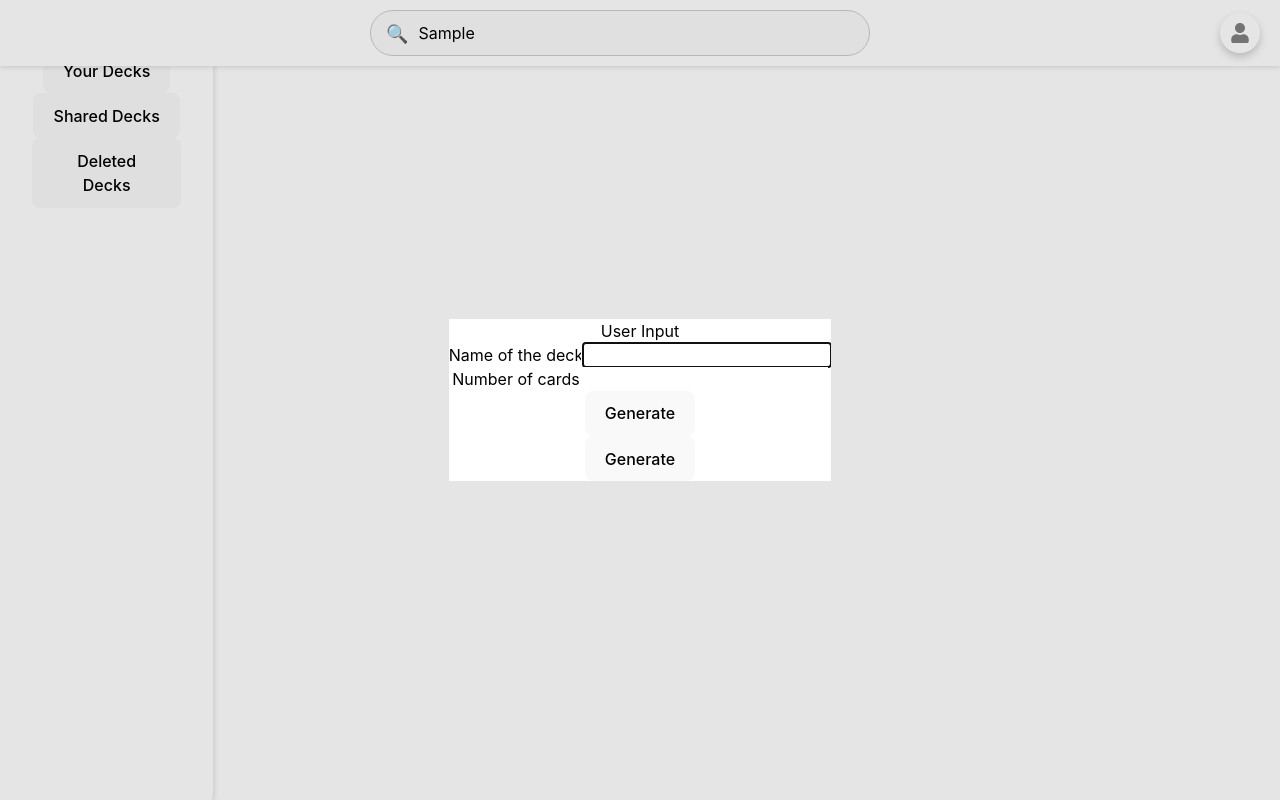
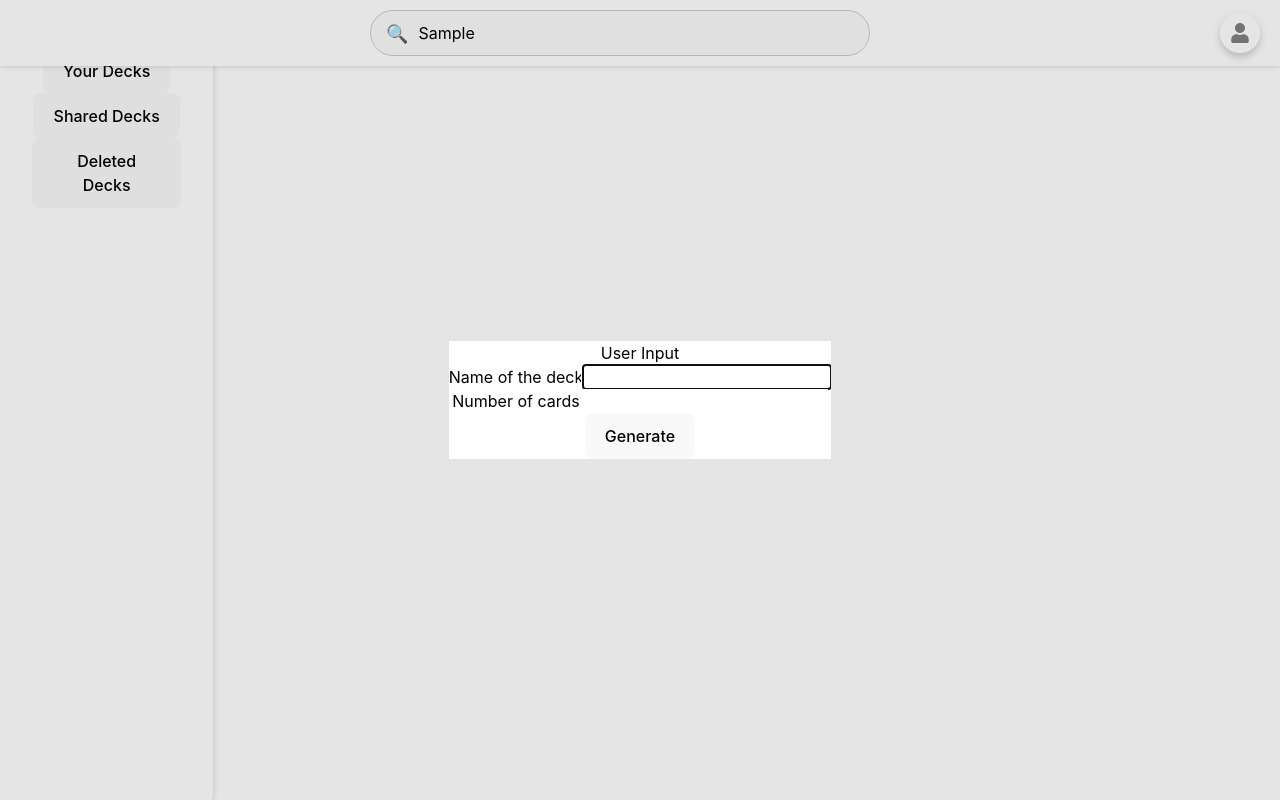
Before and after one commit to harryphma/smartCard, a React (Vite) app in the folder frontend_gemini/react-card/: page / in a window 1280 px wide. Both pictures are taken after typing "Sample" into the empty fields and a click on the button "Create a new deck". Built offline with nearby package versions, Linux system fonts and the light colour scheme.

Commit message:
success form + modal

```diff
--- a/frontend_gemini/react-card/src/components/Modal.jsx
+++ b/frontend_gemini/react-card/src/components/Modal.jsx
@@ -1,7 +1,7 @@
 import { forwardRef, useImperativeHandle, useRef } from "react";
 import Button from "./Button.jsx";
 
-const Modal = forwardRef(({buttonCaption, children}, ref) => {
+const Modal = forwardRef(({buttonCaption, children, onSubmit}, ref) => {
     const dialog = useRef();
     useImperativeHandle(ref, () => {
         return {
@@ -14,7 +14,7 @@ const Modal = forwardRef(({buttonCaption, children}, ref) => {
     return (
         <dialog ref={dialog} className="backdrop:bg-stone-900/90 p-4 rounded-md shadow-md">
             {children}
-            <form method="dialog" className="mt-4 text-right">
+            <form method="dialog" className="mt-4 text-right" onSubmit={onSubmit}>
                     <Button>{buttonCaption}</Button>
             </form>
         </dialog>
--- a/frontend_gemini/react-card/src/components/NoDeckSelected.jsx
+++ b/frontend_gemini/react-card/src/components/NoDeckSelected.jsx
@@ -29,8 +29,7 @@ export default function NoDeckSelected() {
 
     return (
         <>
-            <Modal ref={modal} buttonCaption = "Generate">
-                <form onSubmit={handleSubmit}>
+            <Modal ref={modal} buttonCaption = "Generate" onSubmit={handleSubmit}>
                 <h2>User Input</h2>
                 <div>
                     <label htmlFor="nameDeck">Name of the deck</label>
@@ -42,9 +41,6 @@ export default function NoDeckSelected() {
                     <label htmlFor="numberCards">Number of cards</label>
                     <input type="number" id="numberCards" ref={numberCards} />
                 </div>
-                    <button type="submit">Generate</button>
-                </form>
-
             </Modal>
             <div className="w-2/3 h-screen flex flex-col justify-center items-center text-center ml-auto">
                 <h2 className="text-xl font-bold text-stone-500 my-4 whitespace-nowrap">Start Learning</h2>
```
Lines whose indentation alone changed are shown as unchanged.
